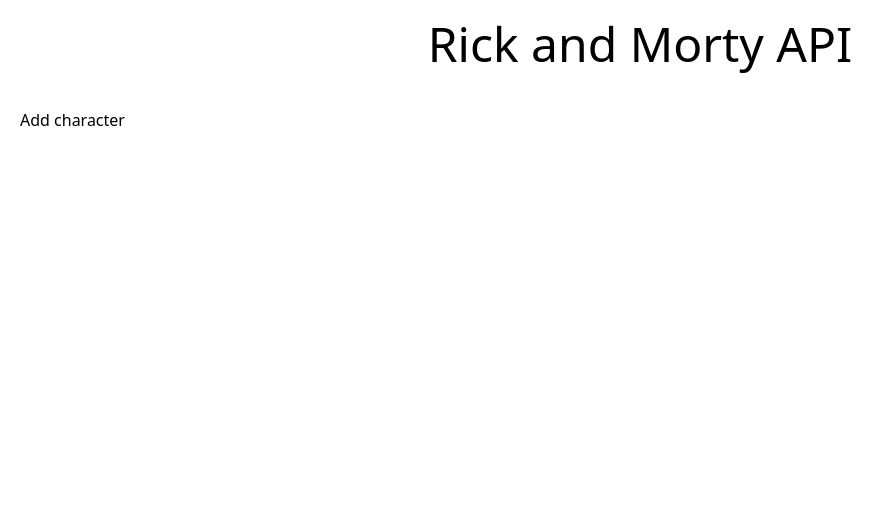
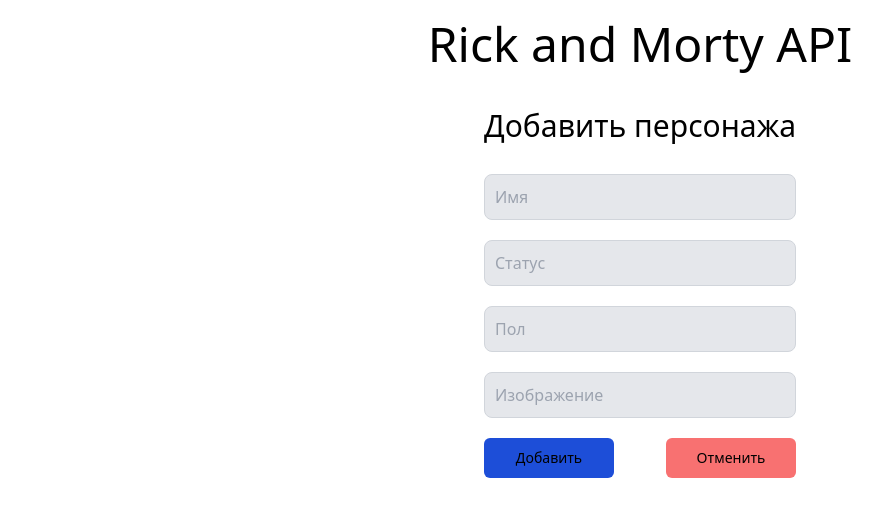
Before and after one commit to Benaun/Rick-and-Morty, a React (Vite) app: page /create-product in a window 1280 px wide. Shown: the top 516 px of the page, without its empty margins (0-894 px from the left). Built offline with nearby package versions, Linux system fonts and the light colour scheme.

Commit message:
Add create new Character form

```diff
--- a/src/components/add-character-form.tsx
+++ b/src/components/add-character-form.tsx
@@ -1,3 +1,85 @@
+import { useAppDispatch } from "@/store/store"
+import { useForm } from "react-hook-form"
+import { useNavigate } from "react-router-dom"
+import { Button } from "./ui/button"
+import Field from "./ui/feild"
+import { Heading } from "./ui/heading"
+import { Character } from "@/model/character/interfaces"
+import { addCharacter } from "@/model/character/characte.slice"
+
+
 export default function CharacterForm() {
-  return <h1>Add character</h1>
+  const { register, reset, handleSubmit } = useForm<Character>()
+  const dispatch = useAppDispatch()
+  const navigate = useNavigate()
+
+  const onSubmit = (data: Character) => {
+    const newCharacter: Character = {
+      id: Number(Date.now()),
+      name: data.name,
+      status: data.status,
+      gender: data.gender,
+      image: data.image,
+      inFavorite: false,
+    }
+    dispatch(addCharacter(newCharacter))
+    reset()
+    navigate('/products')
+    console.log(newCharacter)
+  }
+
+  const onCancel = () => {
+    reset()
+    navigate('/products')
+  }
+
+  return (
+    <div className="flex relative">
+      <form
+        className="max-w-sm mx-auto"
+        onSubmit={handleSubmit(onSubmit)}
+      >
+        <Heading title='Добавить персонажа' />
+        <Field
+          type={'text'}
+          placeholder={'Имя'}
+          fieldName={'name'}
+          register={register}
+        />
+        <Field
+          type={'text'}
+          placeholder={'Статус'}
+          fieldName={'status'}
+          register={register}
+        />
+        <Field
+          type={'text'}
+          placeholder={'Пол'}
+          fieldName={'gender'}
+          register={register}
+        />
+        <Field
+          type={'text'}
+          placeholder={'Изображение'}
+          fieldName={'image'}
+          register={register}
+        />
+        <div className="flex justify-between">
+          <Button
+            type='submit'
+            className="w-5/12 bg-blue-700 hover:bg-blue-800"
+          >
+            Добавить
+          </Button>
+          <Button
+            className="w-5/12 bg-red-400 hover:bg-red-500"
+            onClick={onCancel}
+          >
+            Отменить
+          </Button>
+        </div>
+
+      </form>
+    </div>
+  )
 }
--- a/src/components/character-details.tsx
+++ b/src/components/character-details.tsx
@@ -1,5 +1,5 @@
 import { Link, useNavigate, useParams } from "react-router-dom"
-import { useEffect } from "react";
+import { useEffect, useState } from "react";
 
 import { useAppDispatch, useAppSelector } from "../store/store";
 import { fetchCurrentCharacter } from "../model/character/api";
@@ -8,14 +8,15 @@
   const { id } = useParams<{ id: string }>()
   const navigate = useNavigate()
   const dispatch = useAppDispatch()
-  const { currentCharacter, isLoading, error } = useAppSelector(state => state.characters)
+  const [isLoading, setIsloading] = useState<boolean>(true)
+  const { currentCharacter } = useAppSelector(state => state.characters)
 
   useEffect(() => {
     fetchCurrentCharacter(Number(id), dispatch)
+    setIsloading(false)
   }, [id])
 
   if (isLoading) return <div>Загрузка...</div>;
-  if (error) return <div>Ошибка: {error}</div>;
   if (!currentCharacter) return <div>Персонаж не найден</div>;
 
   return (
--- a/src/components/character-list.tsx
+++ b/src/components/character-list.tsx
@@ -1,4 +1,4 @@
-import { useEffect, useMemo, useState } from "react"
+import { memo, useEffect, useMemo, useState } from "react"
 import { Link } from "react-router-dom"
 
 import CharacterCard from "./character-card"
@@ -6,19 +6,19 @@
 import { fetchCharacters } from "../model/character/api"
 import { Button } from "./ui/button"
 import useDebounce from "@/assets/useDebounce"
+import { Heading } from "./ui/heading"
 
-export default function CharacterList() {
+function CharacterList() {
   const [search, setSearch] = useState<string>('')
   const [isfilterByFavorite, setIsFilterByFavorite] = useState<boolean>(false)
   const debouncedSearch = useDebounce<string>(search, 1000)
 
-  const { characters, isLoading, error } = useAppSelector((state) => state.characters)
+  const { characters } = useAppSelector((state) => state.characters)
   const dispatch = useAppDispatch()
 
   useEffect(() => {
     fetchCharacters(dispatch)
   }, [])
-
 
   const handleChange = (e: React.ChangeEvent<HTMLInputElement>) => {
     setSearch(e.target.value)
@@ -31,13 +31,10 @@
     return searchedCharacters.filter(character => character.inFavorite === true)
   }, [characters, debouncedSearch, isfilterByFavorite])
 
-  if (isLoading) return <div>Загрузка...</div>;
-  if (error) return <div>Ошибка: {error}</div>;
-
   return (
     <section className="container text-center mb-5">
       <div className="w-full flex flex-col gap-5">
-        <h2 className="text-4xl">Список персонажей</h2>
+        <Heading title="Список персонажей" />
         <div className="flex justify-between items-center">
           <input
             type="text"
@@ -73,3 +70,5 @@
     </section >
   )
 }
+
+export default memo(CharacterList)
--- a/src/components/edit-character-from.tsx
+++ /dev/null
@@ -1,64 +0,0 @@
-import { useForm, SubmitHandler } from "react-hook-form";
-
-import { Heading } from "lucide-react";
-import { Button } from "./ui/button";
-import Field from "./ui/feild";
-import { Character } from "@/model/character/interfaces";
-
-export default function EditCharacterForm({ isHidden }: { isHidden: boolean }) {
-  const { register, reset, handleSubmit } = useForm<Character>();
-
-  const onSubmit: SubmitHandler<Character> = (data) => {
-
-  }
-
-  return (
-    <div className="flex relative">
-      <form
-        className="max-w-sm mx-auto"
-        onSubmit={handleSubmit(onSubmit)}
-      >
-        <Heading title='Обновить' />
-        <Field
-          type={'text'}
-          placeholder={'Имя'}
-          fieldName={'name'}
-          register={register}
-        />
-        <Field
-          type={'text'}
-          placeholder={'Статус'}
-          fieldName={'status'}
-          register={register}
-        />
-        <Field
-          type={'text'}
-          placeholder={'Трасса'}
-          fieldName={'track'}
-          register={register}
-        />
-        <Field
-          type={'text'}
-          placeholder={'Др.Город'}
-          fieldName={'otherCity'}
-          register={register}
-        />
-        <div className="flex justify-between">
-          <Button
-            type='submit'
-            className="w-5/12 bg-blue-700 hover:bg-blue-800"
-          >
-            Обновить
-          </Button>
-          <Button
-            className="w-5/12 bg-red-400 hover:bg-red-500"
-            onClick={() => isHidden(true)}
-          >
-            Отменить
-          </Button>
-        </div>
-
-      </form>
-    </div>
-  )
-}
--- a/src/components/ui/feild.tsx
+++ b/src/components/ui/feild.tsx
@@ -16,7 +16,7 @@
         placeholder={placeholder}
         {...register(fieldName,
           {
-            required: `${fieldName} is reqired'`
+            required: `${fieldName} is reqired`
 
           }
         )}
--- a/src/model/character/api.ts
+++ b/src/model/character/api.ts
@@ -1,12 +1,10 @@
 import { AppDispatch } from "../../store/store"
-import { setAllCharacters, getCharacterById, setError, setLoading } from "./characte.slice"
+import { setAllCharacters, getCharacterById } from "./characte.slice"
 import { Character, CharacterResponse } from "./interfaces"
 
 const URL = 'https://rickandmortyapi.com/api/character'
 
 export const fetchCharacters = async (dispatch: AppDispatch): Promise<void> => {
-  dispatch(setLoading(true))
-  dispatch(setError(null))
   try {
     const response: Response = await fetch(URL)
     if (!response.ok) {
@@ -17,15 +15,11 @@
   } catch (error) {
     if (error instanceof Error) {
       console.error('Произошла ошибка при загрузке персонажей:', error);
-      dispatch(setError(error.message))
     }
-    dispatch(setLoading(false))
   }
 }
 
 export const fetchCurrentCharacter = async (id: number, dispatch: AppDispatch): Promise<void> => {
-  dispatch(setLoading(true))
-  dispatch(setError(null))
   try {
     const response: Response = await fetch(`${URL}/${id}`)
     if (!response.ok) {
@@ -37,8 +31,6 @@
   } catch (error) {
     if (error instanceof Error) {
       console.error('Произошла ошибка при загрузке персонажа:', error);
-      dispatch(setError(error.message))
     }
-    dispatch(setLoading(false))
   }
 }
--- a/src/model/character/characte.slice.ts
+++ b/src/model/character/characte.slice.ts
@@ -4,8 +4,6 @@
 const initialState: CharacterState = {
   characters: [],
   currentCharacter: null,
-  isLoading: false,
-  error: null
 }
 
 const characterSlice = createSlice({
@@ -17,18 +15,14 @@
         ...character,
         inFavorite: false
       }))
-      state.isLoading = false
-      state.error = null
     },
 
     getCharacterById(state, action: PayloadAction<Character>) {
       state.currentCharacter = action.payload
-      state.isLoading = false
-      state.error = null
     },
 
     addCharacter(state, action: PayloadAction<Character>) {
-      state.characters.push(action.payload)
+      state.characters.unshift(action.payload)
     },
 
     editCharacter(state, action: PayloadAction<{ id: number; data: Partial<Character> }>) {
@@ -50,14 +44,6 @@
         character.inFavorite = !character.inFavorite
       }
     },
-
-    setLoading(state, action: PayloadAction<boolean>) {
-      state.isLoading = action.payload
-    },
-
-    setError(state, action: PayloadAction<string | null>) {
-      state.error = action.payload
-    },
   }
 })
 
@@ -68,8 +54,6 @@
   editCharacter,
   deleteCharacted,
   setInFavorite,
-  setError,
-  setLoading
 } = characterSlice.actions;
 
 export default characterSlice.reducer;
--- a/src/model/character/interfaces.ts
+++ b/src/model/character/interfaces.ts
@@ -23,6 +23,4 @@
 export interface CharacterState {
   characters: Character[],
   currentCharacter: Character | null,
-  isLoading: boolean,
-  error: string | null
 }
```
